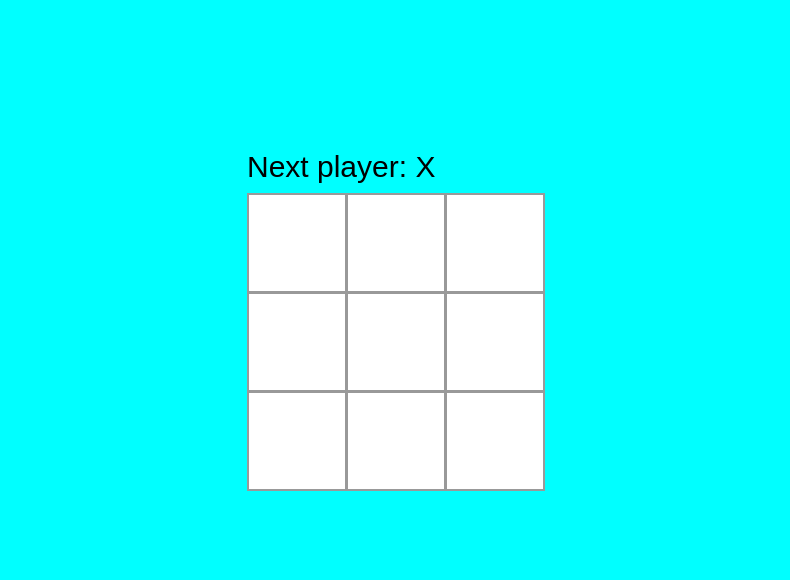
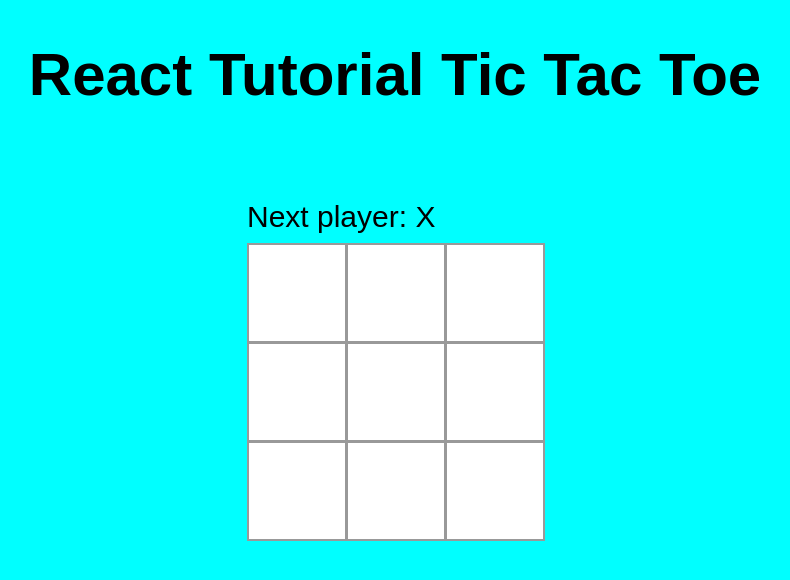
Before and after one commit to ckifer/react-tutorial, a React (Create React App) app: page / in a window 1280 px wide. Shown: the top 580 px of the page, without its empty margins (245-1035 px from the left). Built offline with nearby package versions, Linux system fonts and the light colour scheme.

Commit message:
add heading and css tweaks. Looks good for now may refactor later

```diff
--- a/public/index.html
+++ b/public/index.html
@@ -19,7 +19,7 @@
       work correctly both with client-side routing and a non-root public URL.
       Learn how to configure a non-root public URL by running `npm run build`.
     -->
-    <title>React App</title>
+    <title>React Tic Tac Toe</title>
   </head>
   <body>
     <noscript>
--- a/src/index.css
+++ b/src/index.css
@@ -46,7 +46,7 @@
   position: fixed;
   top: 50%;
   left: 50%;
-  transform: translate(-148px, -250px);
+  transform: translate(-148px, -200px);
 }
 
 .game {
@@ -57,3 +57,8 @@
 .game-info {
   margin-left: 20px;
 }
+
+.myHeading {
+  text-align: center;
+  padding-bottom: 20px;
+}
--- a/src/index.js
+++ b/src/index.js
@@ -1,14 +1,6 @@
 import React from 'react';
 import ReactDOM from 'react-dom';
 import './index.css';
-
-function Square(props) {
-    return (
-     <button className="square" onClick={props.onClick}>
-         { props.value }
-     </button>
-    );
-}
 
 class Board extends React.Component {
     constructor(props){
@@ -84,6 +76,14 @@
     }
 }
 
+function Square(props) {
+    return (
+        <button className="square" onClick={props.onClick}>
+            { props.value }
+        </button>
+    );
+}
+
 function calculateWinner(squares) {
     const lines = [
         [0, 1, 2],
@@ -105,8 +105,11 @@
 }
 
 // ========================================
-
+const heading = <h1 className="myHeading">React Tutorial Tic Tac Toe</h1>;
 ReactDOM.render(
-    <Game />,
-    document.getElementById('root')
+    <div>
+        {heading}
+        <Game />
+    </div> ,
+    document.getElementById('root'),
 );
```
